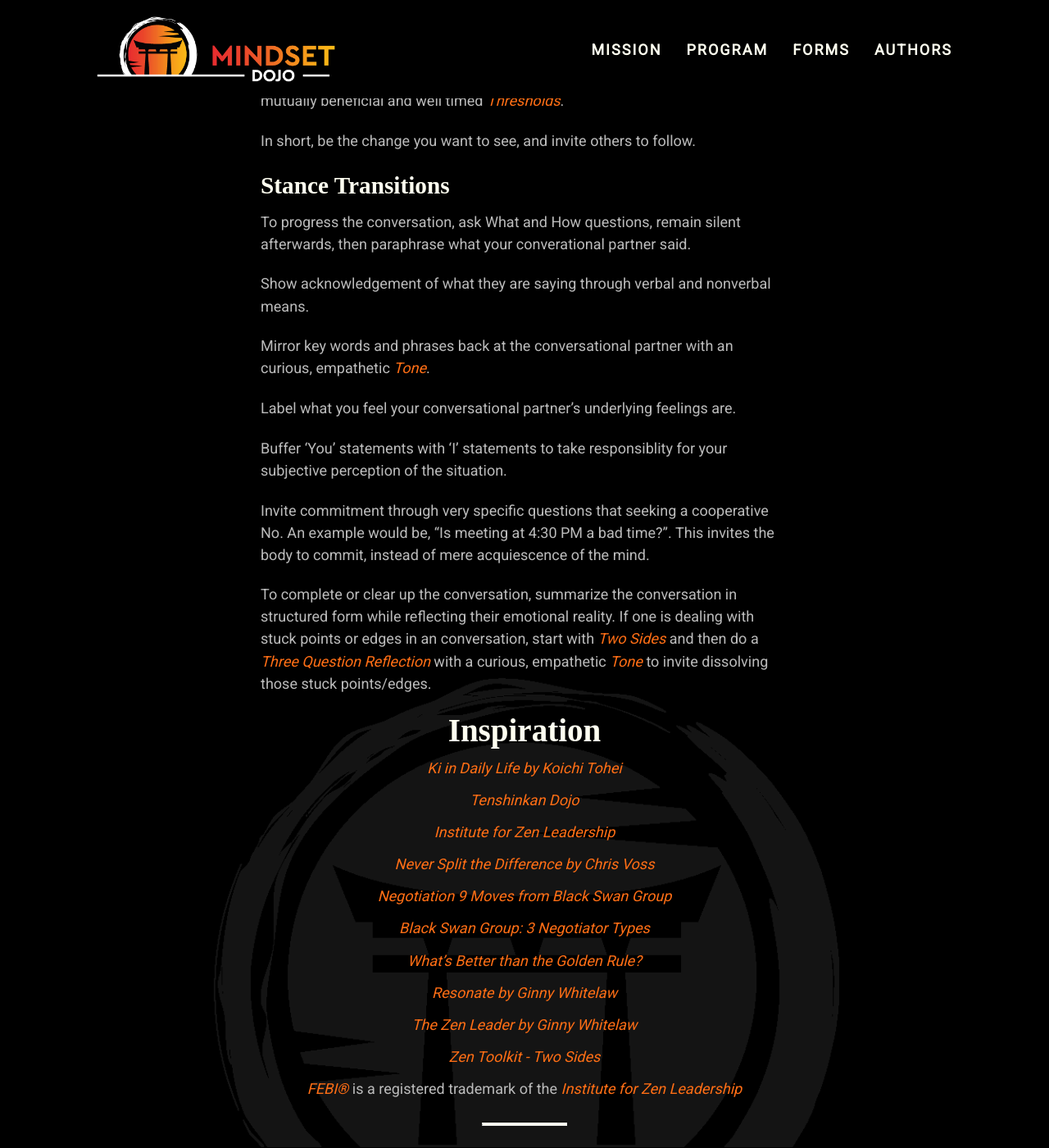
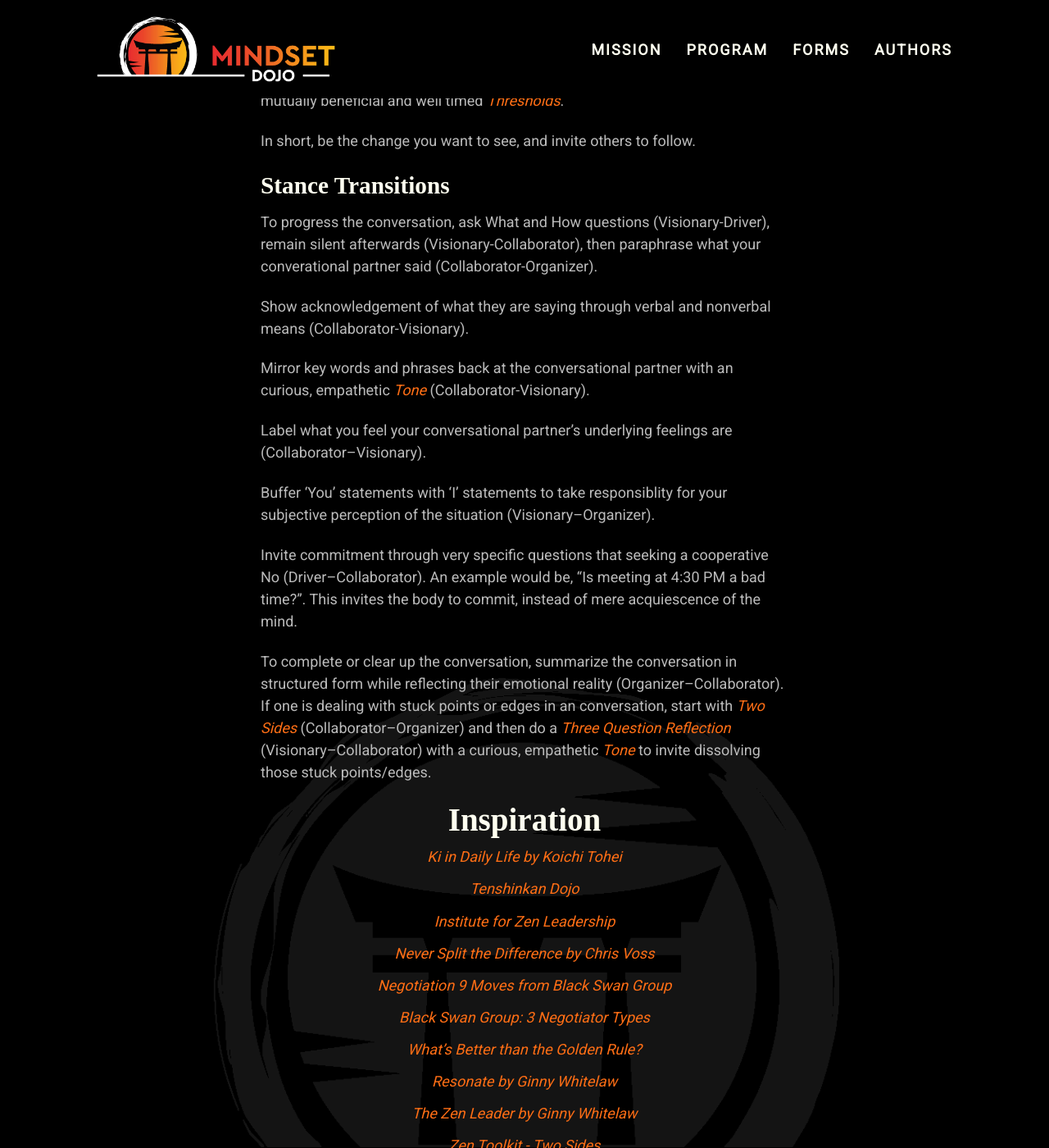
Before and after one commit to mindset-dojo/mindset-dojo.github.io, a Jekyll site: the page built from _forms/stance.md, in a window 1280 px wide and 1400 px high, scrolled down 789 px. Shown: the whole window at 82% size. Built offline with Jekyll 4.4.1, drawn with Linux system fonts in a browser that asks for light colours; some web fonts are replaced.

Commit message:
feat(stance): label stance transitions with their respective febi energy pairings.

```diff
--- a/_forms/stance.md
+++ b/_forms/stance.md
@@ -26,19 +26,19 @@ In short, be the change you want to see, and invite others to follow.
 
 ### Stance Transitions
 
-To progress the conversation, ask What and How questions, remain silent afterwards, then paraphrase what your converational partner said.
+To progress the conversation, ask What and How questions (Visionary-Driver), remain silent afterwards (Visionary-Collaborator), then paraphrase what your converational partner said (Collaborator-Organizer).
 
-Show acknowledgement of what they are saying through verbal and nonverbal means.
+Show acknowledgement of what they are saying through verbal and nonverbal means (Collaborator-Visionary).
 
-Mirror key words and phrases back at the conversational partner with an curious, empathetic [Tone](../tone/).
+Mirror key words and phrases back at the conversational partner with an curious, empathetic [Tone](../tone/) (Collaborator-Visionary).
 
-Label what you feel your conversational partner's underlying feelings are.
+Label what you feel your conversational partner's underlying feelings are (Collaborator–Visionary).
 
-Buffer 'You' statements with 'I' statements to take responsiblity for your subjective perception of the situation.
+Buffer 'You' statements with 'I' statements to take responsiblity for your subjective perception of the situation (Visionary–Organizer).
 
-Invite commitment through very specific questions that seeking a cooperative No. An example would be, "Is meeting at 4:30 PM a bad time?". This invites the body to commit, instead of mere acquiescence of the mind.
+Invite commitment through very specific questions that seeking a cooperative No (Driver–Collaborator). An example would be, "Is meeting at 4:30 PM a bad time?". This invites the body to commit, instead of mere acquiescence of the mind.
 
-To complete or clear up the conversation, summarize the conversation in structured form while reflecting their emotional reality. If one is dealing with stuck points or edges in an conversation, start with [Two Sides](../two-sides/) and then do a [Three Question Reflection](../three-question-reflection/) with a curious, empathetic [Tone](../tone/) to invite dissolving those stuck points/edges.
+To complete or clear up the conversation, summarize the conversation in structured form while reflecting their emotional reality (Organizer–Collaborator). If one is dealing with stuck points or edges in an conversation, start with [Two Sides](../two-sides/) (Collaborator–Organizer) and then do a [Three Question Reflection](../three-question-reflection/) (Visionary–Collaborator) with a curious, empathetic [Tone](../tone/) to invite dissolving those stuck points/edges.
 
 ## Inspiration
 
```
